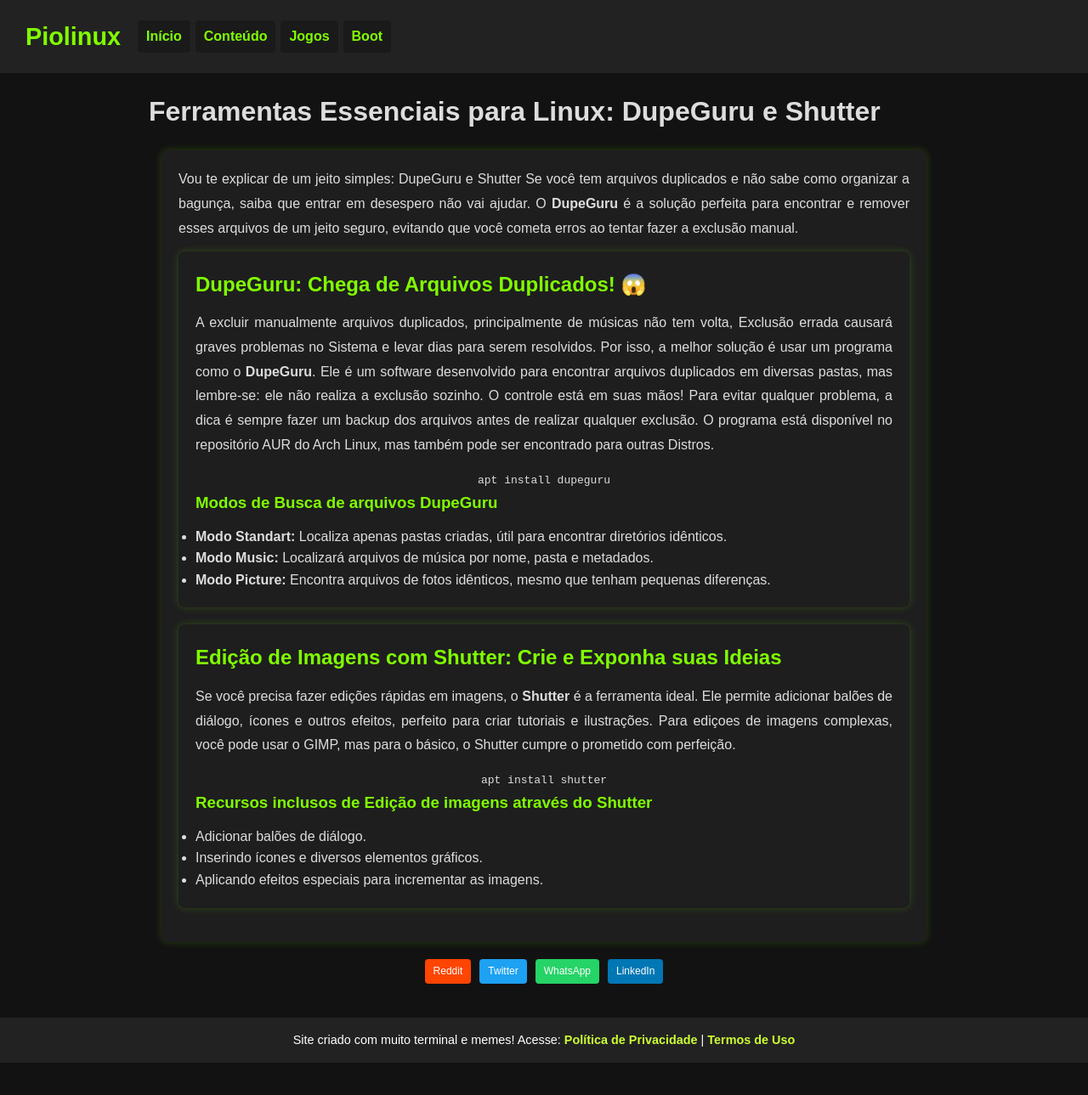
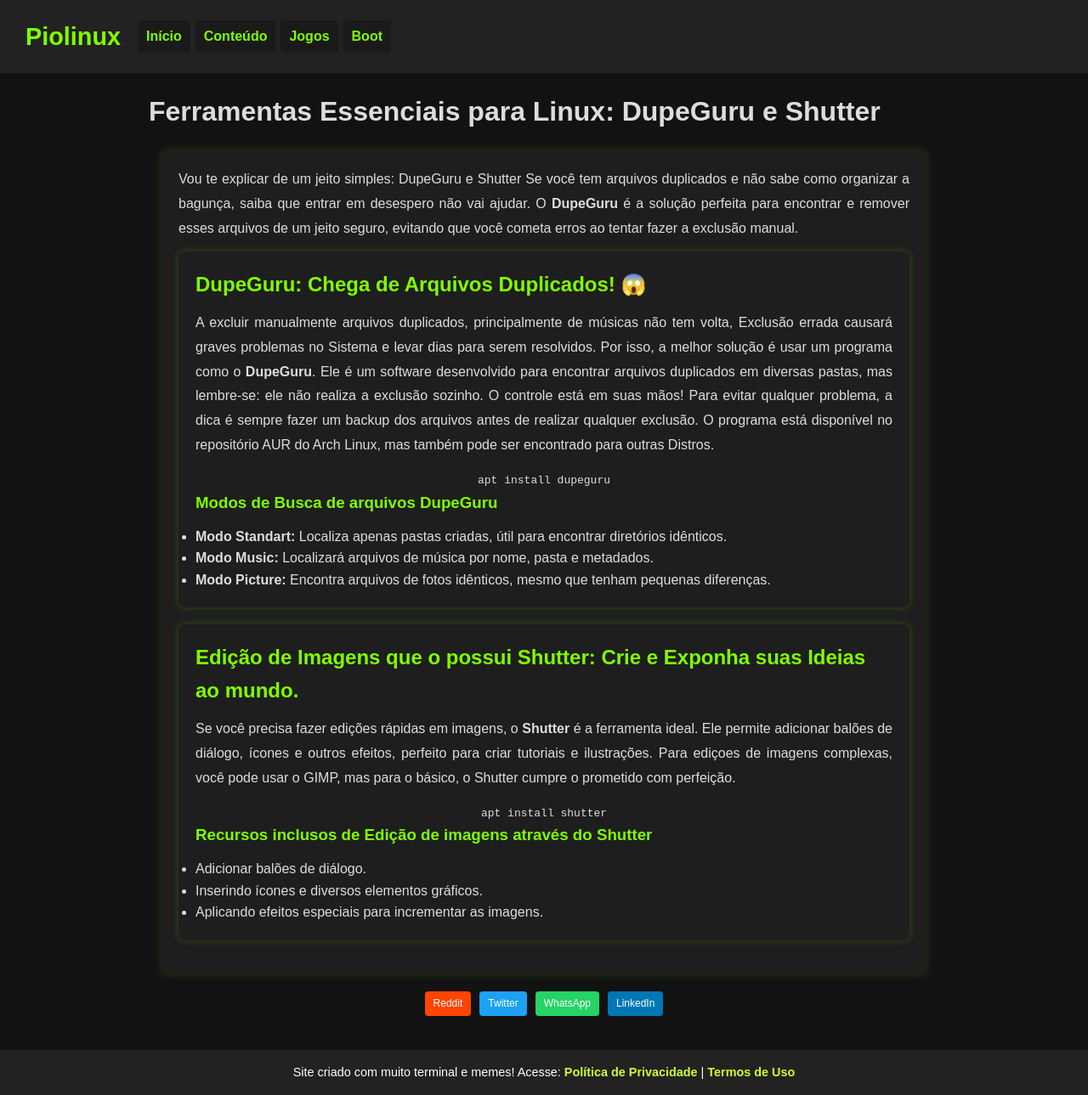
Before and after one commit to Piolinux/piolinux-site, a Jekyll site: the page built from _posts/2025-08-15-linux-dupeguru-shutter.md, in a window 1280 px wide. Shown: the whole page at 85% size. Built offline with Jekyll 4.4.1, drawn with Linux system fonts in a browser that asks for light colours; before the commit the page ends 1251 px from its top, so only the background shows below that.

Commit message:
Update 2025-08-15-linux-dupeguru-shutter.md

```diff
--- a/_posts/2025-08-15-linux-dupeguru-shutter.md
+++ b/_posts/2025-08-15-linux-dupeguru-shutter.md
@@ -40,7 +40,7 @@ author: "Piolinux"
 
         <!-- Shutter -->
         <section>
-            <h2>Edição de Imagens com Shutter: Crie e Exponha suas Ideias</h2>
+            <h2>Edição de Imagens que o possui Shutter: Crie e Exponha suas Ideias ao mundo.</h2>
             <p>
                 Se você precisa fazer edições rápidas em imagens, o <strong>Shutter</strong> é a ferramenta ideal. Ele permite adicionar balões de diálogo, ícones e outros efeitos, perfeito para criar tutoriais e ilustrações. Para ediçoes de imagens complexas, você pode usar o GIMP, mas para o básico, o Shutter cumpre o prometido com perfeição.
             </p>
```
